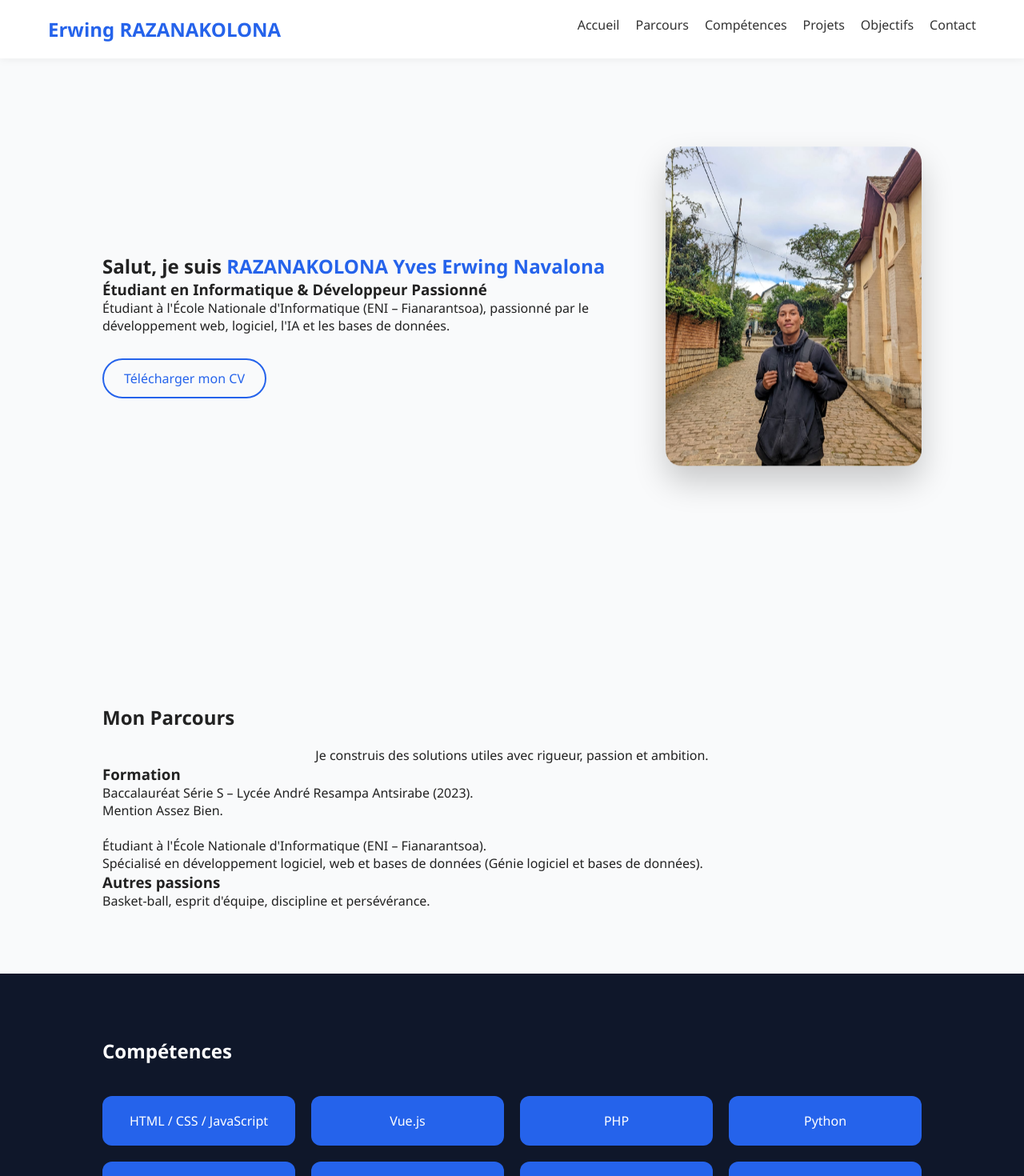
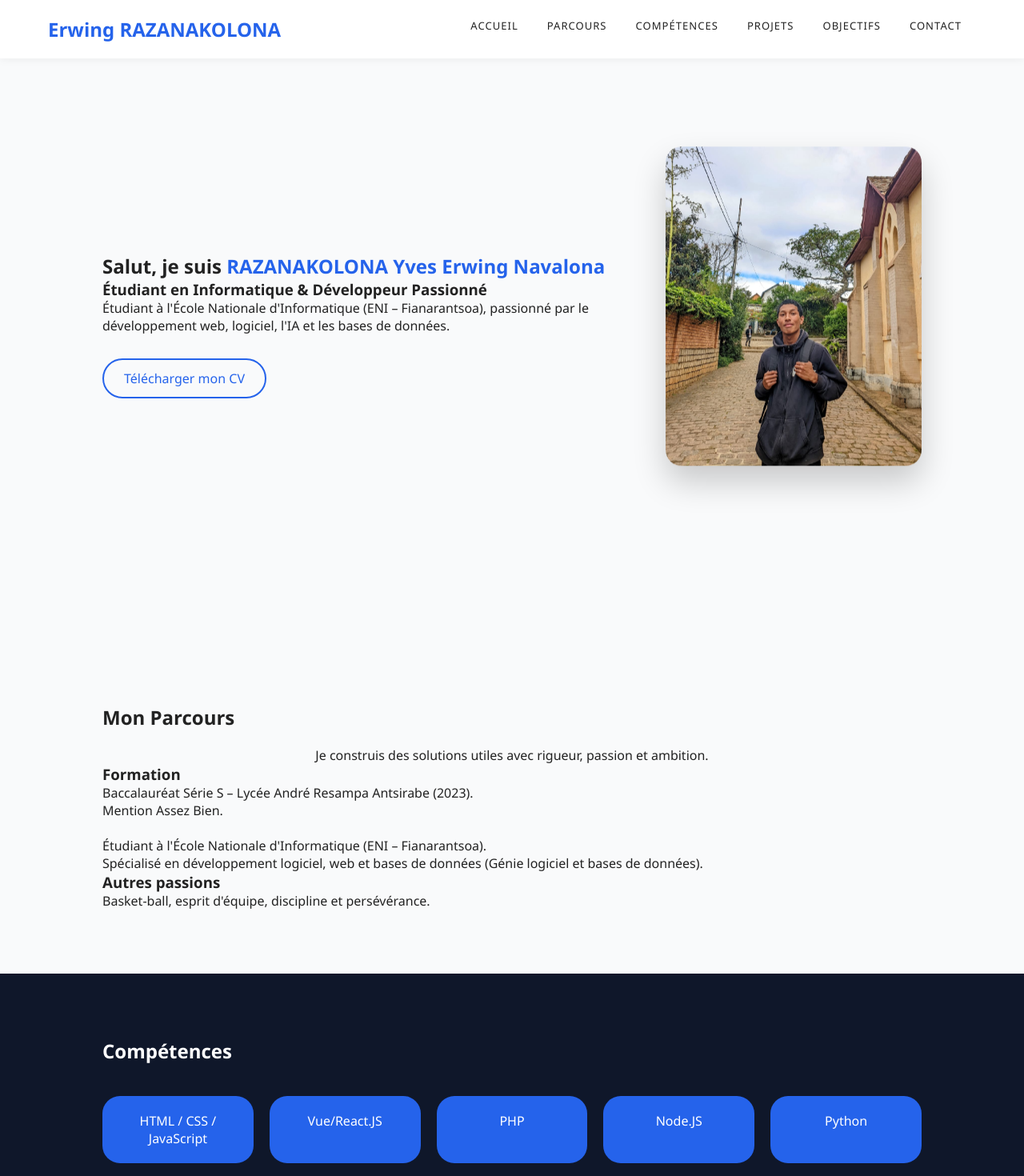
Before and after one commit to Erwing1234/Erwing-Razanakolona, a React (Vite) app: page / in a window 1280 px wide. Shown: the top 1470 px of the page at 80% size. Built offline with nearby package versions, Linux system fonts and the light colour scheme.

Commit message:
mise a jour portfolio

```diff
--- a/src/App.css
+++ b/src/App.css
@@ -8,6 +8,71 @@
 body {
   background: #f9fafb;
   color: #222;
+}
+
+/* ── HAMBURGER ── */
+.nav-toggle {
+  display: none;
+  flex-direction: column;
+  gap: 5px;
+  background: none;
+  border: none;
+  cursor: pointer;
+  padding: 4px;
+  z-index: 1001;
+}
+
+.nav-toggle span {
+  display: block;
+  width: 26px;
+  height: 2px;
+  background: var(--accent);
+  border-radius: 2px;
+  transition: all 0.3s ease;
+}
+
+/* ── MOBILE ── */
+@media (max-width: 768px) {
+  .navbar {
+    flex-wrap: wrap;
+    flex-direction: row;
+    align-items: center;
+    padding: 16px 24px;
+    gap: 0;
+  }
+
+  .logo {
+    flex: 1;
+  }
+
+  .nav-toggle {
+    display: flex;
+  }
+
+  .navbar nav {
+    display: none;
+    width: 100%;
+    flex-direction: column;
+    padding: 12px 0 8px;
+    border-top: 1px solid var(--border);
+    margin-top: 12px;
+  }
+
+  .navbar nav.open {
+    display: flex;
+  }
+
+  .navbar nav a {
+    padding: 13px 4px;
+    font-size: 14px;
+    letter-spacing: 0.05em;
+    border-bottom: 1px solid var(--border);
+    margin-left: 0;
+  }
+
+  .navbar nav a::after {
+    display: none;
+  }
 }
 
 /* NAVBAR */
@@ -24,11 +89,39 @@ body {
 }
 
 .navbar a {
-  margin-left: 20px;
+  padding: 6px 18px;
+  margin-left: 0;
   text-decoration: none;
-  color: #333;
-  font-weight: 500;
+  color: var(--muted);
+  font-weight: 400;
+  font-size: 13px;
+  letter-spacing: 0.08em;
+  text-transform: uppercase;
+  transition: color 0.25s ease;
+  position: relative;
 }
+
+.navbar a::after {
+  content: '';
+  position: absolute;
+  bottom: 0;
+  left: 18px;
+  right: 18px;
+  height: 1px;
+  background: var(--accent);
+  transform: scaleX(0);
+  transition: transform 0.3s ease;
+  transform-origin: left;
+}
+
+.navbar a:hover {
+  color: var(--accent);
+}
+
+.navbar a:hover::after {
+  transform: scaleX(1);
+}
+
 
 .logo {
   color: #2563eb;
@@ -78,7 +171,7 @@ body {
 /* SKILLS */
 .skills-grid {
   display: grid;
-  grid-template-columns: repeat(auto-fit,minmax(220px,1fr));
+  grid-template-columns: repeat(auto-fit,minmax(180px,1fr));
   gap: 20px;
   margin-top: 40px;
 }
@@ -87,9 +180,9 @@ body {
   padding: 20px;
   background: #2563eb;
   color: white;
-  border-radius: 12px;
+  border-radius: 22px;
   text-align: center;
-  transition: transform .3s;
+  transition: transform .5s;
 }
 
 .skill:hover {
--- a/src/App.jsx
+++ b/src/App.jsx
@@ -5,6 +5,7 @@ import "./App.css";
 function App() {
   const [message, setMessage] = useState("");
   const [loading, setLoading] = useState(false);
+  const [menuOpen, setMenuOpen] = useState(false);
 
   const sendMessage = async (e) => {
     e.preventDefault();
@@ -28,18 +29,29 @@ function App() {
   return (
     <div>
 
-      {/* NAVBAR */}
-      <header className="navbar">
-        <h2 className="logo">Erwing RAZANAKOLONA</h2>
-        <nav>
-          <a href="#home">Accueil</a>
-          <a href="#about">Parcours</a>
-          <a href="#skills">Compétences</a>
-          <a href="#projects">Projets</a>
-          <a href="#goals">Objectifs</a>
-          <a href="#contact">Contact</a>
-        </nav>
-      </header>
+     {/* NAVBAR */}
+<header className="navbar">
+  <h2 className="logo">Erwing RAZANAKOLONA</h2>
+
+  <button
+    className="nav-toggle"
+    onClick={() => setMenuOpen(!menuOpen)}
+    aria-label="Menu"
+  >
+    <span style={{ transform: menuOpen ? 'rotate(45deg) translateY(7px)' : 'none' }}></span>
+    <span style={{ opacity: menuOpen ? 0 : 1 }}></span>
+    <span style={{ transform: menuOpen ? 'rotate(-45deg) translateY(-7px)' : 'none' }}></span>
+  </button>
+
+  <nav className={menuOpen ? 'open' : ''}>
+    <a href="#home" onClick={() => setMenuOpen(false)}>Accueil</a>
+    <a href="#about" onClick={() => setMenuOpen(false)}>Parcours</a>
+    <a href="#skills" onClick={() => setMenuOpen(false)}>Compétences</a>
+    <a href="#projects" onClick={() => setMenuOpen(false)}>Projets</a>
+    <a href="#goals" onClick={() => setMenuOpen(false)}>Objectifs</a>
+    <a href="#contact" onClick={() => setMenuOpen(false)}>Contact</a>
+  </nav>
+</header>
 
       {/* HERO */}
       <section id="home" className="hero">
@@ -123,12 +135,12 @@ function App() {
 
         <div className="skills-grid">
           <div className="skill">HTML / CSS / JavaScript</div>
-          <div className="skill">Vue.js</div>
+          <div className="skill">Vue/React.JS</div>
           <div className="skill">PHP</div>
+          <div className="skill">Node.JS</div>
           <div className="skill">Python</div>
-          <div className="skill">C#</div>
           <div className="skill">MySQL / PostgreSQL</div>
-          <div className="skill">Java Desktop (NetBeans)</div>
+          <div className="skill">Java (NetBeans)</div>
           <div className="skill">Git & GitHub</div>
           <div className="skill">WAMP / VS Code</div>
           <div className="skill">Gestion de projet</div>
@@ -251,15 +263,15 @@ function App() {
 
         <form className="contact-form" onSubmit={sendMessage}>
 
-          {/* ✅ CORRECTION 3 : champ email manquant ajouté */}
+          {}
           <textarea
-            placeholder="Votre message..."
+            placeholder="Votre message et votre nom..."
             value={message}
             onChange={(e) => setMessage(e.target.value)}
             required
           />
 
-          {/* ✅ CORRECTION 4 : bouton désactivé pendant l'envoi */}
+          {}
           <button type="submit" disabled={loading}>
             {loading ? "Envoi en cours..." : "Envoyer"}
           </button>
@@ -284,6 +296,6 @@ function App() {
 
     </div>
   );
-} // ✅ CORRECTION 5 : accolade fermante de la fonction App
+}
 
-export default App; // ✅ CORRECTION 6 : export placé en dehors du return mais dans le fichier
+export default App;
```
